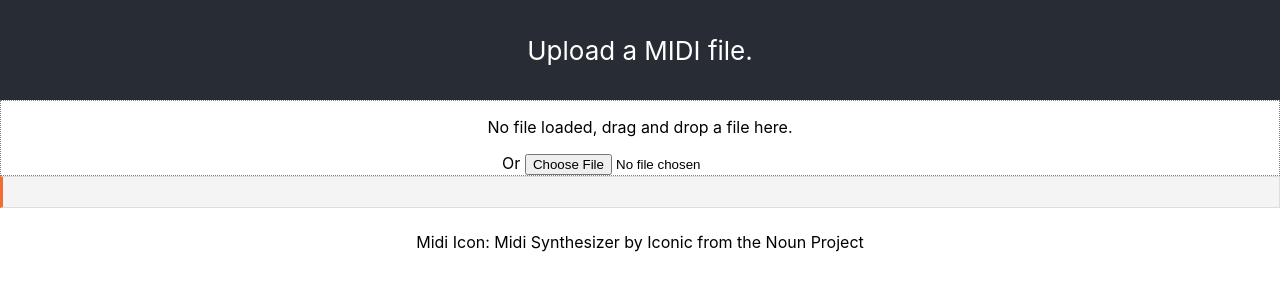
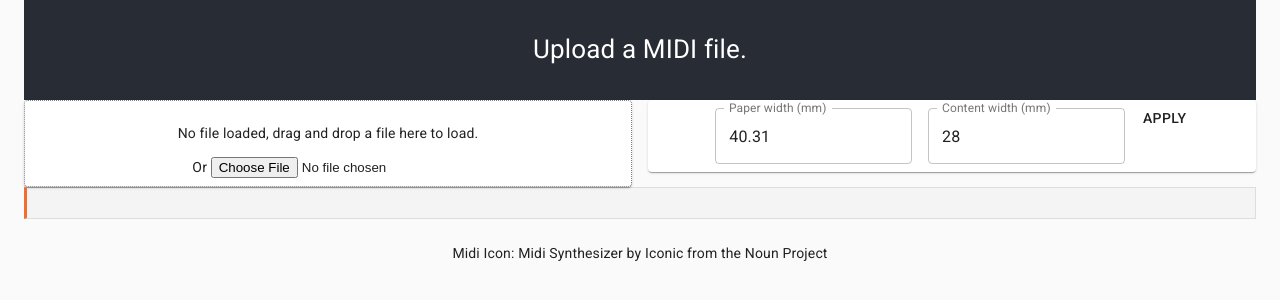
Before and after one commit to SabinT/musicbox-svg, a React (Create React App) app: page / in a window 1280 px wide. Shown: the top 300 px of the page. Built offline with nearby package versions, Linux system fonts and the light colour scheme.

Commit message:
Profile editor prototype with ugly UI

```diff
--- a/src/App.tsx
+++ b/src/App.tsx
@@ -3,9 +3,11 @@ import './App.css';
 import MidiFilePicker from './components/MidiFilePicker';
 import MidiFile from './model/MidiFile';
 import MidiJsonConverter from './utilities/MidiJsonConverter';
-import { Box, Typography } from '@material-ui/core';
+import { Box, Typography, CssBaseline, Container, Grid, Paper } from '@material-ui/core';
 import { MusicBoxSvg } from './components/MusicBoxSvg';
-import { FifteenNoteMusicBoxProfile } from './model/MusicBox';
+import { BuiltInProfiles, IMusicBoxProfile } from './model/MusicBox';
+import { MusicBoxProfileEditor } from './components/MusicBoxProfileEditor';
+
 
 const CREDITS = [
   { asset: 'Midi Icon', by: 'Midi Synthesizer by Iconic from the Noun Project' }
@@ -14,6 +16,7 @@ const CREDITS = [
 interface IAppState {
   debugMessage: string;
   midiDataAvailable: boolean;
+  musicBoxProfile: IMusicBoxProfile;
 }
 
 export default class App extends React.Component<{}, IAppState> {
@@ -24,8 +27,9 @@ export default class App extends React.Component<{}, IAppState> {
 
     this.state = {
       debugMessage: '',
-      midiDataAvailable: false
-    }
+      midiDataAvailable: false,
+      musicBoxProfile: BuiltInProfiles['fifteenNote']
+    };
   }
 
   render() {
@@ -38,21 +42,31 @@ export default class App extends React.Component<{}, IAppState> {
     })
 
     return (
+      <>
+        <CssBaseline />
+        <Container maxWidth="lg">
           <div className="App">
             <header className="App-header">
               <p>
                 Upload a MIDI file.
               </p>
             </header>
+            <Grid container spacing={2}>
+              <Grid item md>
                 <MidiFilePicker
                   onFileLoaded={(buffer) => this.onMidiDataLoaded(buffer)} />
+              </Grid>
+              <Grid item md>
+                <MusicBoxProfileEditor
+                  profile={this.state.musicBoxProfile}
+                  onChange={(profile) => this.setState({ ...this.state, musicBoxProfile: profile })} />
+              </Grid>
+            </Grid>
             {
               this.state.midiDataAvailable && this.midiFile &&
-          <Box>
               <MusicBoxSvg
-              musicBoxProfile={FifteenNoteMusicBoxProfile}
+                musicBoxProfile={this.state.musicBoxProfile}
                 midiFile={this.midiFile} />
-          </Box>
             }
             <Box className='App-debug-message-box' id='App-debug-message-box-id'>
               <Typography align={'left'}>
@@ -61,6 +75,8 @@ export default class App extends React.Component<{}, IAppState> {
             </Box>
             {credits}
           </div>
+        </Container>
+      </>
     );
   }
 
--- a/src/components/MidiFilePicker.css
+++ b/src/components/MidiFilePicker.css
@@ -1,3 +1,7 @@
 #drop_zone {
     border: 1px dotted gray;
 }
+
+.Midi-File-Picker {
+    padding: 8px;
+}
--- a/src/components/MidiFilePicker.tsx
+++ b/src/components/MidiFilePicker.tsx
@@ -1,6 +1,7 @@
 import './MidiFilePicker.css';
 import * as React from 'react';
 import Box from '@material-ui/core/Box/Box';
+import { Paper } from '@material-ui/core';
 
 export interface IMidiFilePickerProps {
     onFileLoaded?(buffer: ArrayBuffer): void;
@@ -70,10 +71,10 @@ export default class MidiFilePicker extends React.Component<IMidiFilePickerProps
     render() {
         const message: JSX.Element = this.state.fileName
             ? <p>{this.state.fileName} loaded. Drag another file to replace.</p>
-            : <p>No file loaded, drag and drop a file here.</p>;
+            : <p>No file loaded, drag and drop a file here to load.</p>;
 
         return (
-            <Box id={'drop_zone'}
+            <Paper className='Midi-File-Picker' id={'drop_zone'}
                 onDrop={(ev) => this.dropHandler(ev)}
                 onDragOver={(ev) => this.dragOverHandler(ev)}
             >
@@ -81,7 +82,7 @@ export default class MidiFilePicker extends React.Component<IMidiFilePickerProps
                 <div>
                     Or <input type="file" id="myfile" name="myfile" onChange={(ev) => this.handleInputChange(ev)} />
                 </div>
-            </Box>
+            </Paper>
         )
     }
 }
--- /dev/null
+++ b/src/components/MusicBoxProfileEditor.tsx
@@ -0,0 +1,48 @@
+import { IMusicBoxProfile } from "../model/MusicBox";
+import { useState } from "react";
+import { TextField, Button, makeStyles, Paper } from "@material-ui/core";
+import React from "react";
+
+export interface IMusicBoxProfileEditorProps {
+    profile: IMusicBoxProfile;
+    onChange(profile: IMusicBoxProfile): void;
+}
+
+const useStyles = makeStyles((theme) => ({
+    root: {
+        '& .MuiTextField-root': {
+            margin: theme.spacing(1),
+            width: '25ch',
+        },
+    },
+}));
+
+export function MusicBoxProfileEditor(props: IMusicBoxProfileEditorProps) {
+    const classes = useStyles();
+
+    const [profile, setProfile] = useState(props.profile);
+
+    const handleClick = () => {
+        if (props.onChange) {
+            props.onChange(profile);
+        }
+    }
+
+    return (
+        <Paper className={classes.root}>
+            <TextField
+                label='Paper width (mm)'
+                variant='outlined'
+                type='number'
+                value={profile.paperWidthMm}
+                onChange={(ev) => { setProfile({ ...profile, paperWidthMm: parseInt(ev.target.value) }) }} />
+            <TextField
+                label='Content width (mm)'
+                variant='outlined'
+                type='number'
+                value={profile.contentWidthMm}
+                onChange={(ev) => { setProfile({ ...profile, contentWidthMm: parseInt(ev.target.value) }) }} />
+            <Button onClick={handleClick}>Apply</Button>
+        </Paper>
+    );
+}
--- a/src/components/MusicBoxSvg.tsx
+++ b/src/components/MusicBoxSvg.tsx
@@ -1,7 +1,7 @@
 import { IMusicBoxProfile } from "../model/MusicBox";
-import MidiFile, { MidiHeader, MidiTrack, MidiFileFormat } from "../model/MidiFile";
+import MidiFile, { MidiTrack, MidiFileFormat } from "../model/MidiFile";
 import * as React from 'react';
-import { MidiEventType, NoteMidiEvent, ChannelMessageType } from "../model/MidiEvents";
+import { NoteMidiEvent, ChannelMessageType } from "../model/MidiEvents";
 import { MidiNote } from "../model/MidiConstants";
 
 /**
@@ -23,11 +23,8 @@ export interface IMusicBoxSvgProps {
 }
 
 export function MusicBoxSvg(props: IMusicBoxSvgProps) {
-    const mmPerSec: number = props.musicBoxProfile.millimetersPerSecond;
     const supportedNotes = props.musicBoxProfile.supportedNotes;
     const supportedNoteSet: Set<MidiNote> = new Set(supportedNotes);
-    const lowestNote: MidiNote = Math.min(...supportedNotes);
-    const highestNote: MidiNote = Math.max(...supportedNotes);
     const noteHeight: number =
         props.musicBoxProfile.contentWidthMm /
         props.musicBoxProfile.supportedNotes.length;
@@ -36,7 +33,7 @@ export function MusicBoxSvg(props: IMusicBoxSvgProps) {
 
     // An index of the note's position from the bottom of the music box sheet.
     const noteIndices: Map<MidiNote, number> = new Map<MidiNote, number>();
-    [...supportedNotes].sort().map((note, i) => {
+    [...supportedNotes].sort().forEach((note, i) => {
         noteIndices.set(note, supportedNotes.length - i);
     });
 
@@ -58,7 +55,7 @@ export function MusicBoxSvg(props: IMusicBoxSvgProps) {
     const supportedEvents: NoteMidiEvent[] = [];
     const unsupportedEvents: NoteMidiEvent[] = [];
     let lastAbsoluteTime: number = 0;
-    noteOnEvents.map(e => {
+    noteOnEvents.forEach(e => {
         if (supportedNoteSet.has((e.note))) {
             supportedEvents.push(e);
             if (e.absoluteTimeInSeconds > lastAbsoluteTime) {
@@ -81,10 +78,9 @@ export function MusicBoxSvg(props: IMusicBoxSvgProps) {
                     height={totalHeight}
                     fill={'none'}
                     stroke={'black'} />
-                {noteOnEvents.map(noteOnEvent => createCircle(
+                {noteOnEvents.map((noteOnEvent, i) => createCircle(
+                    i,
                     noteOnEvent,
-                    lowestNote,
-                    highestNote,
                     noteIndices,
                     noteHeight,
                     noteOffsetX,
@@ -96,9 +92,8 @@ export function MusicBoxSvg(props: IMusicBoxSvgProps) {
 }
 
 function createCircle(
+    key: number,
     noteOnEvent: NoteMidiEvent,
-    lowestNote: MidiNote,
-    highestNote: MidiNote,
     noteIndices: Map<MidiNote, number>,
     noteHeight: number,
     noteOffsetX: number,
@@ -107,7 +102,7 @@ function createCircle(
 
     const noteIndex = noteIndices.get(noteOnEvent.note) || 0;
 
-    return <circle
+    return <circle key={key}
         cx={noteOffsetX + noteOnEvent.absoluteTimeInSeconds * musicBoxProfile.millimetersPerSecond}
         cy={noteOffsetY + noteIndex * noteHeight + "mm"}
         r={musicBoxProfile.holeDiameterMm / 2 + "mm"}
--- a/src/model/MidiFile.ts
+++ b/src/model/MidiFile.ts
@@ -1,5 +1,4 @@
 import { IMidiEvent, ChannelMessageType, NoteMidiEvent, ControllerMidiEvent as ControllerChangeMidiEvent, ProgramChangeMidiEvent, ChannelPressureMidiEvent, PitchBendMidiEvent, MetaMidiEvent } from "./MidiEvents";
-import { stat } from "fs";
 import { MIDIMetaMessageType } from "./MidiConstants";
 
 /**
--- a/src/model/MusicBox.ts
+++ b/src/model/MusicBox.ts
@@ -4,6 +4,9 @@ import { MidiNote } from "./MidiConstants";
  * Properties pertaining to the paper tape's width and supported notes for music box.
  */
 export interface IMusicBoxProfile {
+    /** Friendly name for the profile (e.g., for display on the UI) */
+    name: string;
+
     /** Total width of the music box's paper tape, in millimeters. */
     paperWidthMm: number;
 
@@ -29,7 +32,9 @@ export interface IMusicBoxProfile {
     millimetersPerSecond: number;
 }
 
-export const FifteenNoteMusicBoxProfile: IMusicBoxProfile = {
+export const BuiltInProfiles: { [key: string]: IMusicBoxProfile } = {
+    'fifteenNote': {
+        name: 'Fifteen Note',
         paperWidthMm: 40.31,
         contentWidthMm: 28,
         supportedNotes: [
@@ -40,3 +45,9 @@ export const FifteenNoteMusicBoxProfile: IMusicBoxProfile = {
         holeDiameterMm: 1.8,
         millimetersPerSecond: 80
     }
+
+    // TODO
+    // 'thirtyNote': <IMusicBoxProfile>{
+    //     name: 'Thirty Note',
+    // }
+}
```
Lines whose indentation alone changed are shown as unchanged.
